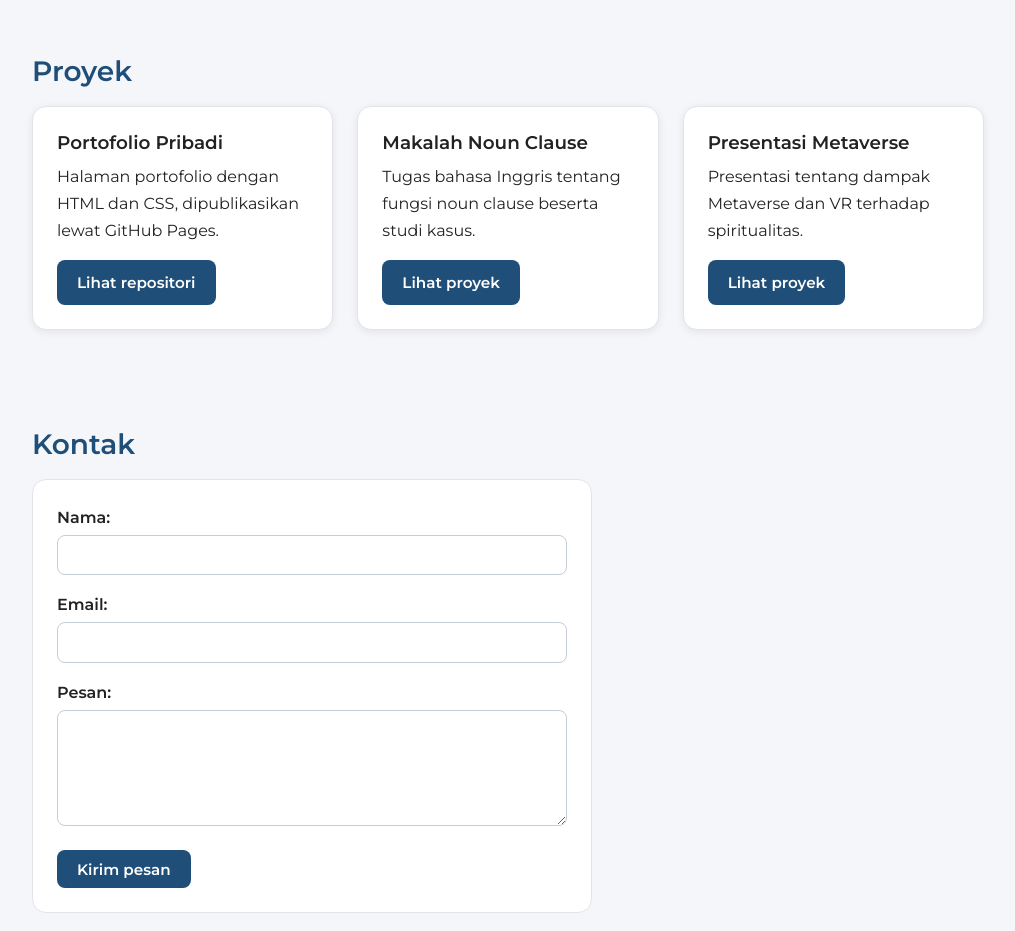
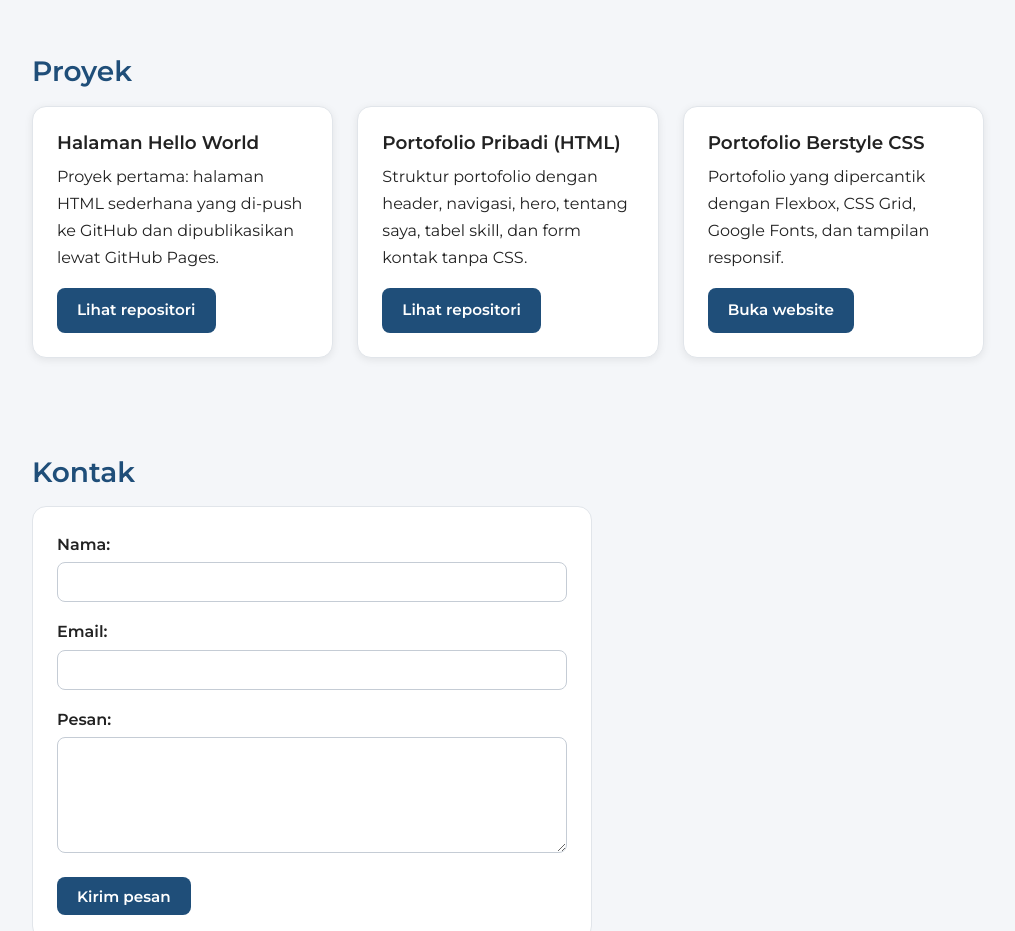
Before and after one commit to RifqiSyauqi/portofolio-pribadi, a plain HTML site: page index.html in a window 1280 px wide. Shown: the part 980-1911 px from the top of the page, without its empty margins (132-1147 px from the left). Drawn offline with Linux system fonts and the light colour scheme.

Commit message:
Tambah style.css dan section proyek

```diff
--- a/index.html
+++ b/index.html
@@ -66,21 +66,25 @@
     <section id="proyek">
       <h2>Proyek</h2>
       <div class="project-grid">
+
         <article class="project-card">
-          <h3>Portofolio Pribadi</h3>
-          <p>Halaman portofolio dengan HTML dan CSS, dipublikasikan lewat GitHub Pages.</p>
+          <h3>Halaman Hello World</h3>
+          <p>Proyek pertama: halaman HTML sederhana yang di-push ke GitHub dan dipublikasikan lewat GitHub Pages.</p>
           <a href="https://github.com/RifqiSyauqi/portofolio-hitlab" class="btn">Lihat repositori</a>
         </article>
+
         <article class="project-card">
-          <h3>Makalah Noun Clause</h3>
-          <p>Tugas bahasa Inggris tentang fungsi noun clause beserta studi kasus.</p>
-          <a href="#" class="btn">Lihat proyek</a>
+          <h3>Portofolio Pribadi (HTML)</h3>
+          <p>Struktur portofolio dengan header, navigasi, hero, tentang saya, tabel skill, dan form kontak tanpa CSS.</p>
+          <a href="https://github.com/RifqiSyauqi/portofolio-pribadi" class="btn">Lihat repositori</a>
         </article>
+
         <article class="project-card">
-          <h3>Presentasi Metaverse</h3>
-          <p>Presentasi tentang dampak Metaverse dan VR terhadap spiritualitas.</p>
-          <a href="#" class="btn">Lihat proyek</a>
+          <h3>Portofolio Berstyle CSS</h3>
+          <p>Portofolio yang dipercantik dengan Flexbox, CSS Grid, Google Fonts, dan tampilan responsif.</p>
+          <a href="https://rifqisyauqi.github.io/portofolio-pribadi/" class="btn">Buka website</a>
         </article>
+
       </div>
     </section>
 
```
